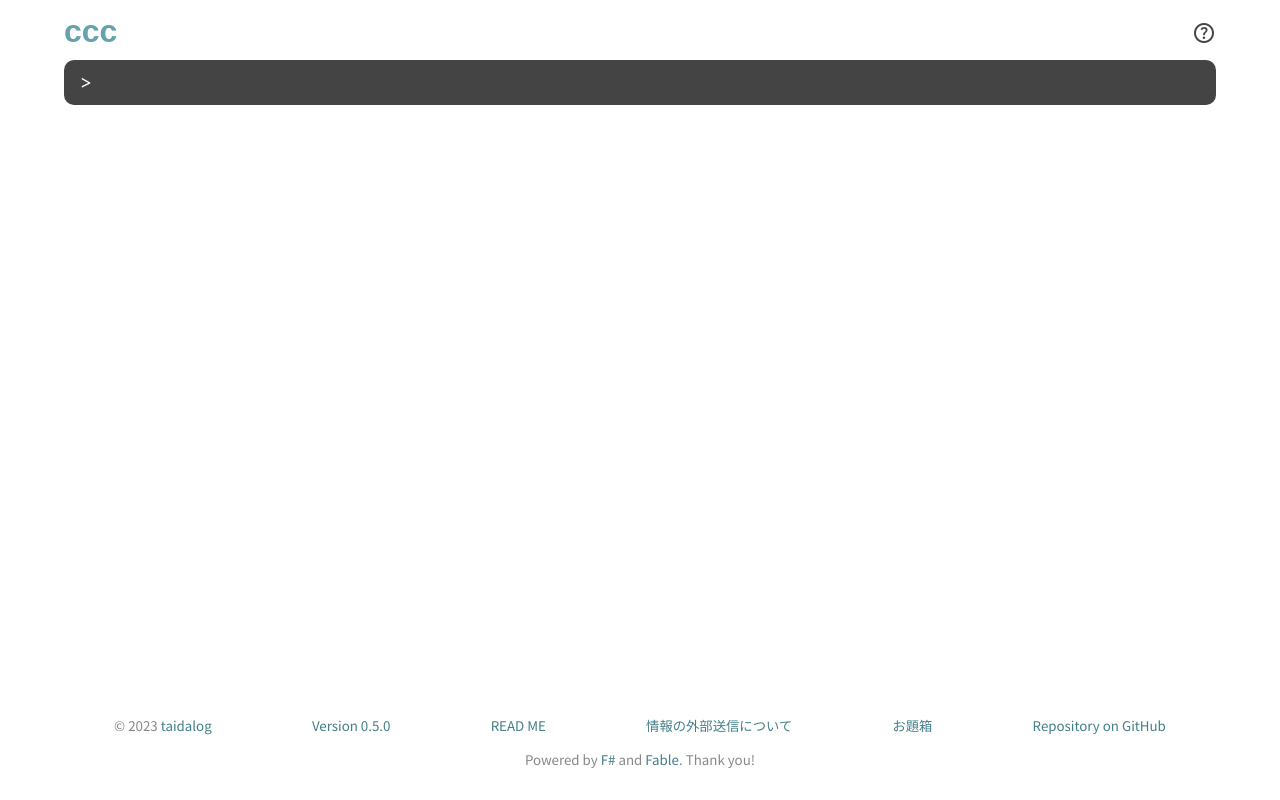
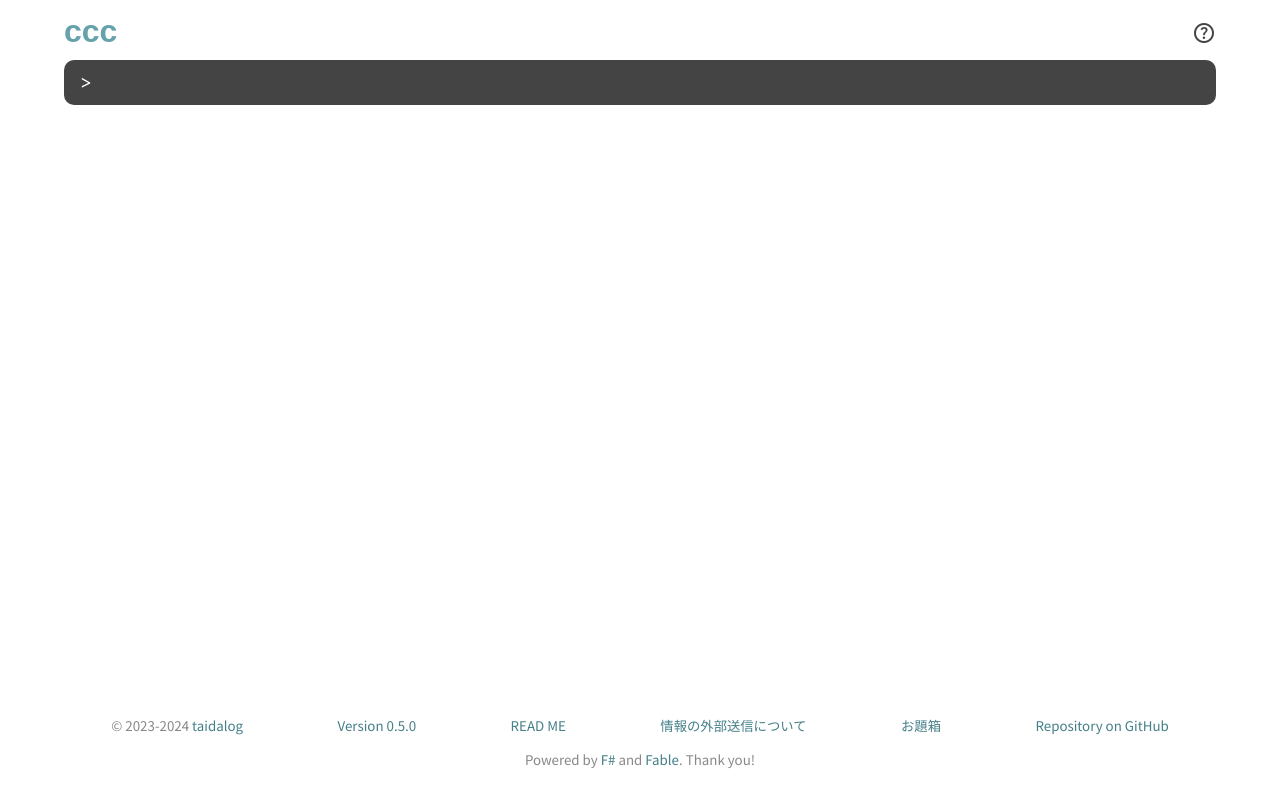
Before and after one commit to taidalog/test.ccc, a website: page docs/index.html in a window 1280 px wide. Drawn offline with nearby package versions, Linux system fonts and the light colour scheme; a web font is replaced by a local one.

Commit message:
Revised the year in the copyright notice. #34

```diff
--- a/docs/index.html
+++ b/docs/index.html
@@ -1,7 +1,7 @@
 <!--
   ccc Version 0.5.0
   https://github.com/taidalog/ccc
-  Copyright (c) 2023 taidalog
+  Copyright (c) 2023-2024 taidalog
   This software is licensed under the MIT License.
   https://github.com/taidalog/ccc/blob/main/LICENSE
 -->
@@ -145,7 +145,7 @@
   </main>
   <footer>
     <div>
-      <div class="footer-item" translate="no"><small>&copy; 2023 <a
+      <div class="footer-item" translate="no"><small>&copy; 2023-2024 <a
             href="https://taidalog.github.io/">taidalog</a></small></div>
       <div class="footer-item" translate="no"><small>
           <a href="https://github.com/taidalog/ccc/releases">Version 0.5.0</a></small></div>
--- a/docs/style.css
+++ b/docs/style.css
@@ -1,7 +1,7 @@
 /*
   ccc Version 0.5.0
   https://github.com/taidalog/ccc
-  Copyright (c) 2023 taidalog
+  Copyright (c) 2023-2024 taidalog
   This software is licensed under the MIT License.
   https://github.com/taidalog/ccc/blob/main/LICENSE
 */
```
Also changed, not shown: 4 other files.
